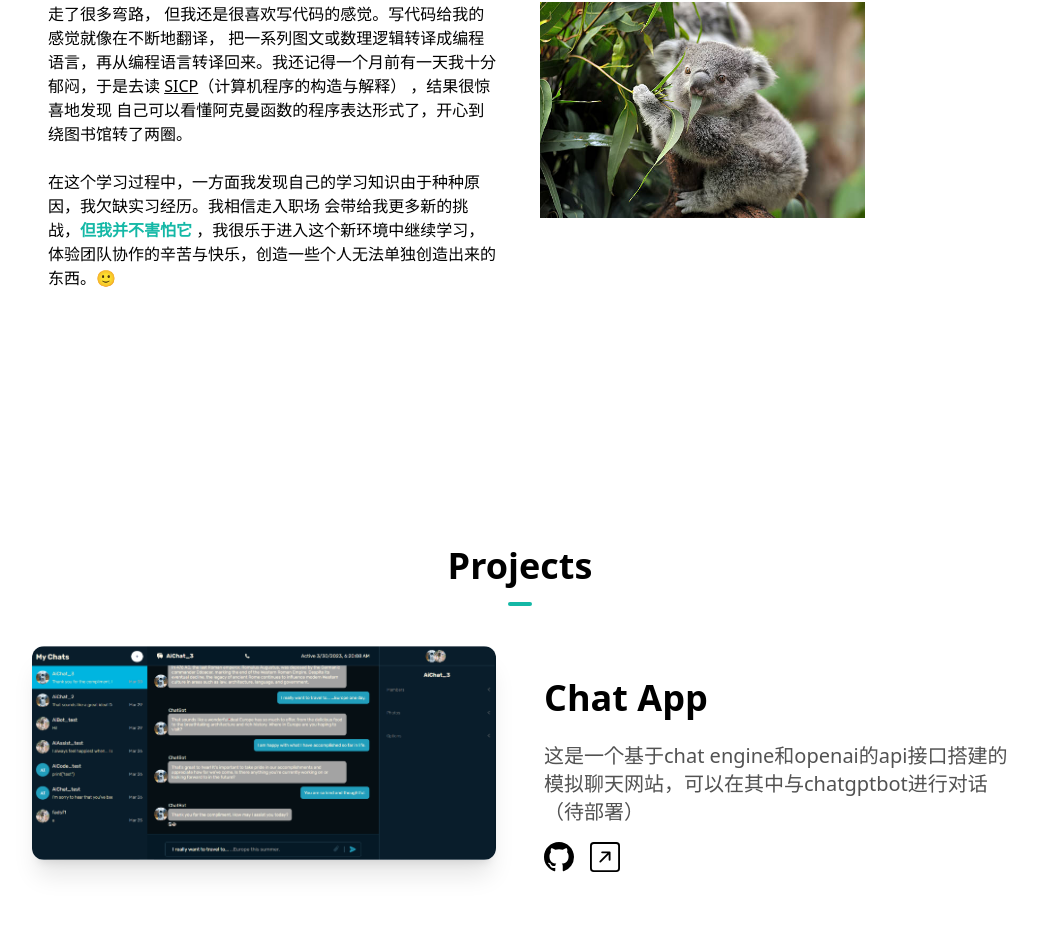
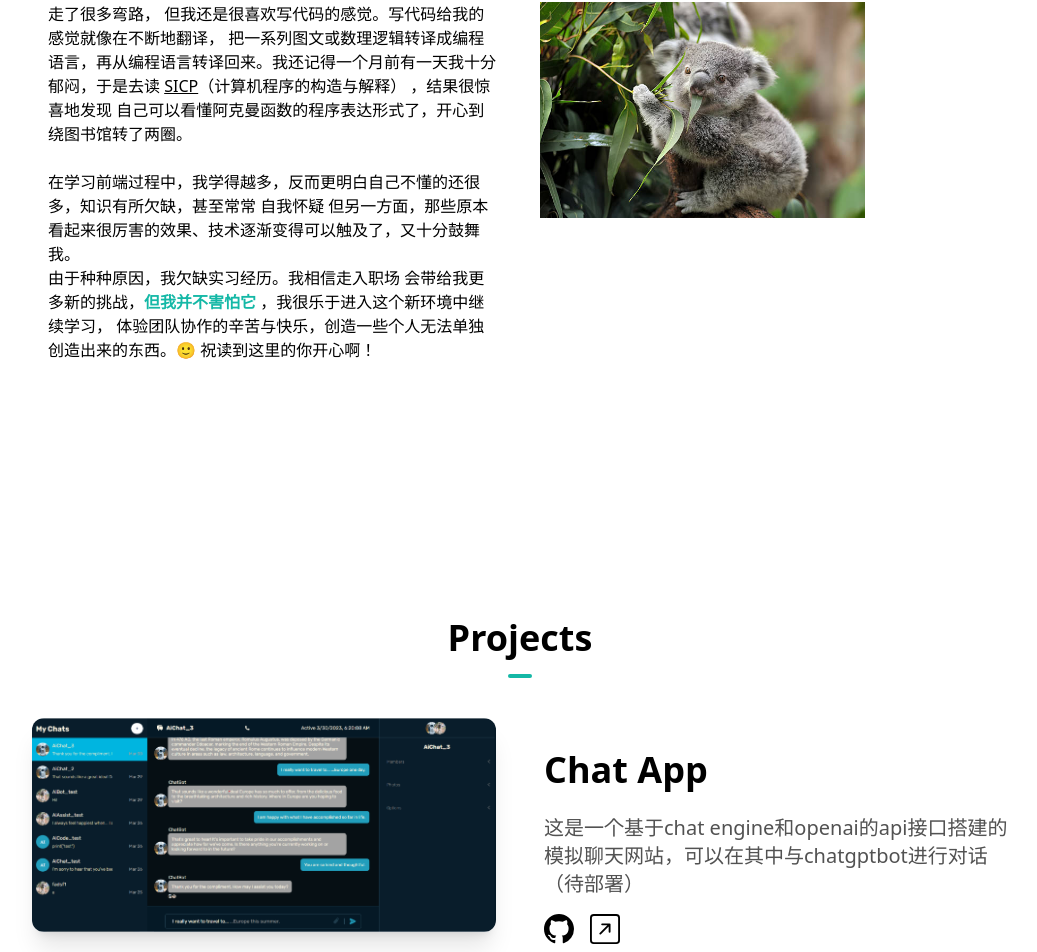
Before and after one commit to brown-cat-cyber/portfolio-website, a Next.js app: page / in a window 1280 px wide. Shown: the part 1117-2069 px from the top of the page, without its empty margins (120-1157 px from the left). Built offline with nearby package versions, Linux system fonts and the light colour scheme.

Commit message:
revised the hero section

```diff
--- a/components/AboutSection.tsx
+++ b/components/AboutSection.tsx
@@ -50,13 +50,19 @@ const AboutSection = () => {
             </p>
             <br />
             <p>
-              在这个学习过程中，一方面我发现自己的学习知识由于种种原因，我欠缺实习经历。我相信走入职场
+              在学习前端过程中，我学得越多，反而更明白自己不懂的还很多，知识有所欠缺，甚至常常
+              自我怀疑
+              但另一方面，那些原本看起来很厉害的效果、技术逐渐变得可以触及了，又十分鼓舞我。
+            </p>
+            <p>
+              由于种种原因，我欠缺实习经历。我相信走入职场
               会带给我更多新的挑战，
               <span className="font-bold text-teal-500">
                 但我并不害怕它
               </span>{" "}
               ，我很乐于进入这个新环境中继续学习，
               体验团队协作的辛苦与快乐，创造一些个人无法单独创造出来的东西。🙂
+              祝读到这里的你开心啊！
             </p>
           </div>
           <div className="text-center md:w-1/2 md:text-left flex flex-col">
```
